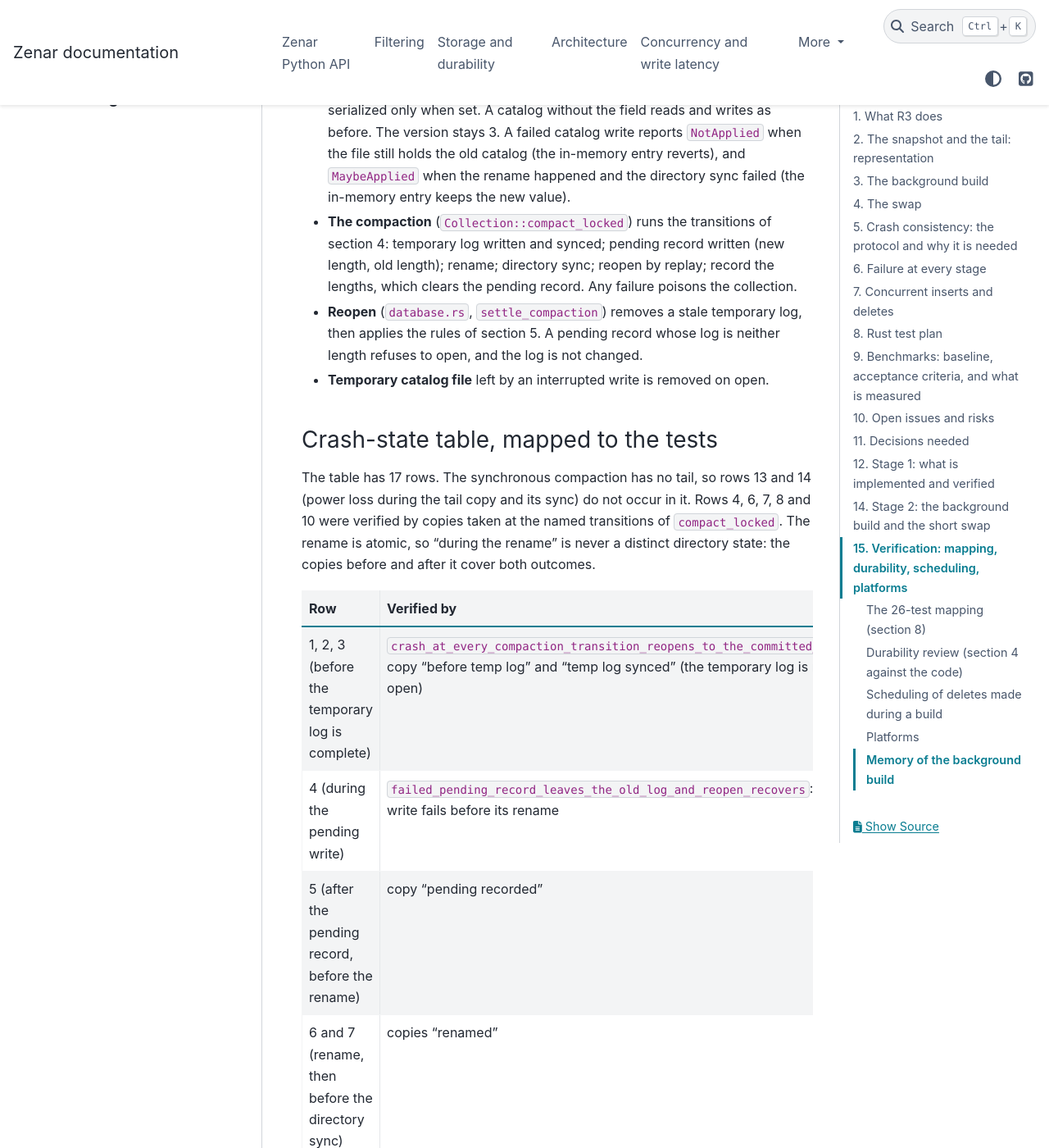
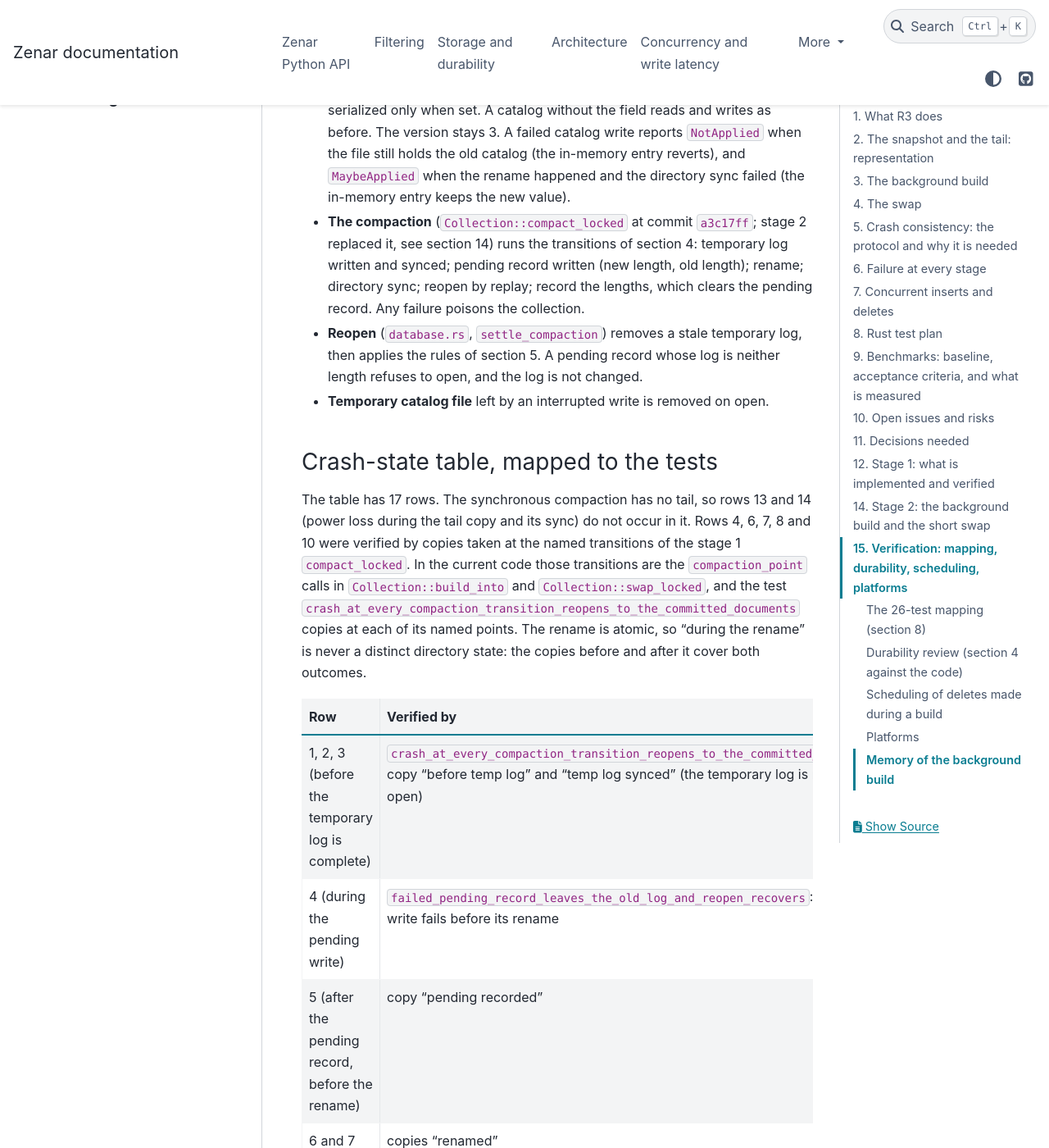
Before and after one commit to DonyNurArifR/zenar, a Sphinx documentation site: the page built from docs/R3.md, in a window 1280 px wide and 1400 px high, scrolled down 17133 px. Shown: the whole window at 82% size. Built offline with Sphinx 7.4.7 and the PyData theme 0.15.4, drawn with Linux system fonts in a browser that asks for light colours; some of the changed text lies outside the part shown.

Commit message:
docs: finalize PR readiness and correct documentation

```diff
--- a/docs/R3.md
+++ b/docs/R3.md
@@ -372,7 +372,7 @@
   field reads and writes as before. The version stays 3. A failed catalog write reports `NotApplied` when the file still
   holds the old catalog (the in-memory entry reverts), and `MaybeApplied` when the rename happened and the directory sync
   failed (the in-memory entry keeps the new value).
-- **The compaction** (`Collection::compact_locked`) runs the transitions of section 4: temporary log written and synced;
+- **The compaction** (`Collection::compact_locked` at commit `a3c17ff`; stage 2 replaced it, see section 14) runs the transitions of section 4: temporary log written and synced;
   pending record written (new length, old length); rename; directory sync; reopen by replay; record the lengths, which clears
   the pending record. Any failure poisons the collection.
 - **Reopen** (`database.rs`, `settle_compaction`) removes a stale temporary log, then applies the rules of section 5. A
@@ -383,7 +383,9 @@
 
 The table has 17 rows. The synchronous compaction has no tail, so rows 13 and 14 (power loss during the tail copy and its
 sync) do not occur in it. Rows 4, 6, 7, 8 and 10 were verified by copies taken at the named transitions of
-`compact_locked`. The rename is atomic, so "during the rename" is never a distinct directory state: the copies before and
+the stage 1 `compact_locked`. In the current code those transitions are the `compaction_point` calls in
+`Collection::build_into` and `Collection::swap_locked`, and the test `crash_at_every_compaction_transition_reopens_to_the_committed_documents`
+copies at each of its named points. The rename is atomic, so "during the rename" is never a distinct directory state: the copies before and
 after it cover both outcomes.
 
 | Row | Verified by |
@@ -439,11 +441,7 @@
 
 ## 15. Verification: mapping, durability, scheduling, platforms
 
-Status of the gates, with the counts from the final run on this branch: `cargo test` debug 114 unit and 28 integration
-tests; `cargo test --release` the same; `pytest tests` 108 passed and 1 skipped; `cargo fmt --check` and
-`cargo clippy -p zenar-core --all-targets -D warnings` clean; the strict Sphinx build (`sphinx-build -W`) passes with
-Sphinx 9.1.1. The pinned `sphinx==9.2.0` in `docs/requirements.txt` is not on the package index this was run against,
-so the build was checked with 9.1.1; the pin needs fixing before CI can install it.
+Status of the gates, with the counts from the final run on this branch: `cargo test` in debug and in release, 136 library tests (1 ignored) and 28 integration tests, all passing; `pytest tests` 108 passed and 1 skipped; `cargo fmt --check` and `cargo clippy -p zenar-core --all-targets -D warnings` clean; the strict Sphinx build (`sphinx-build -W`) passes with Sphinx 9.1.1, which `docs/requirements.txt` now pins. An earlier pin of 9.2.0 is not on the package index, so the build was run with 9.1.1. The Windows and Intel macOS CI jobs were not run from the environment this section was written in, so no result is claimed for them. The power-loss rows of the crash-state table (section 12) are not covered by any test, as stated there.
 
 ### The 26-test mapping (section 8)
 
--- a/docs/requirements.txt
+++ b/docs/requirements.txt
@@ -1,3 +1,3 @@
-sphinx==9.2.0
+sphinx==9.1.1
 myst-parser==5.1.0
 pydata-sphinx-theme==0.23.0
```
Also changed, not shown: CHANGELOG.md (+0 -2 lines), README.md (+5 -2 lines), 1 other file.
